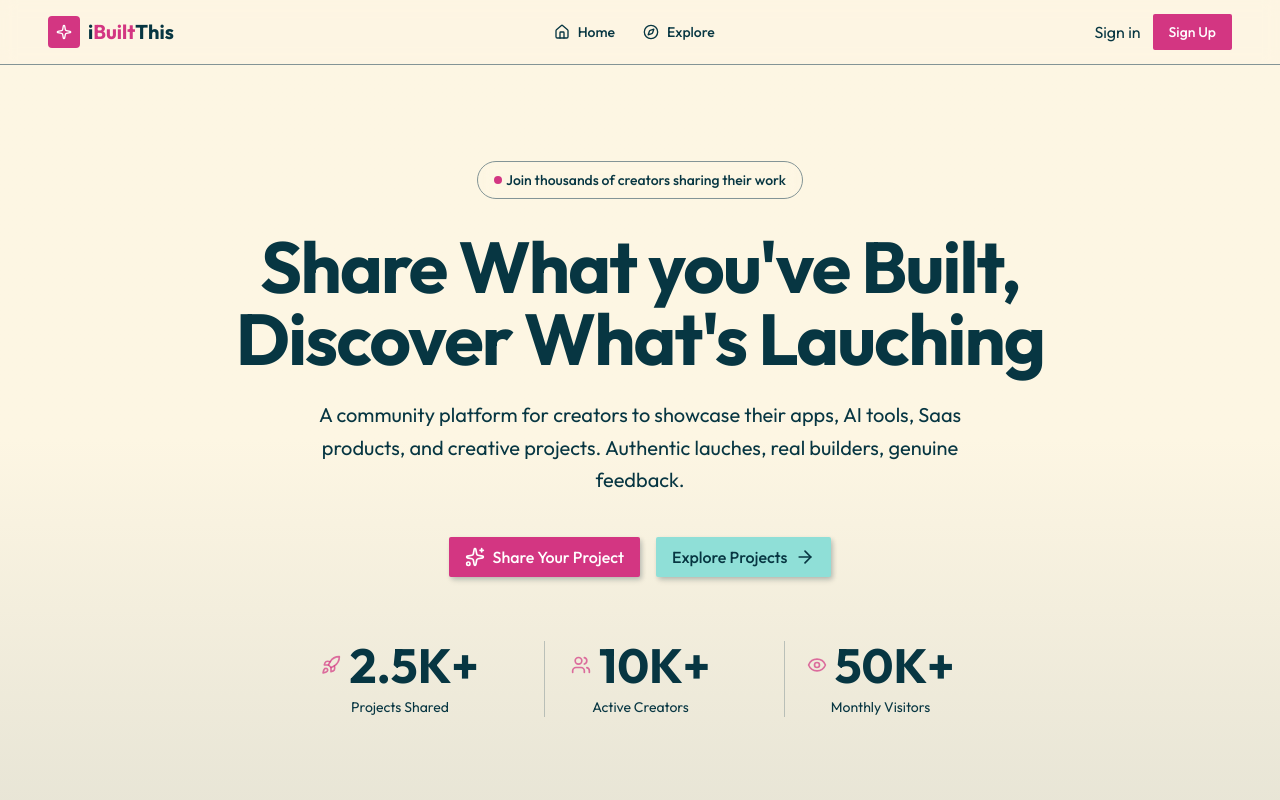
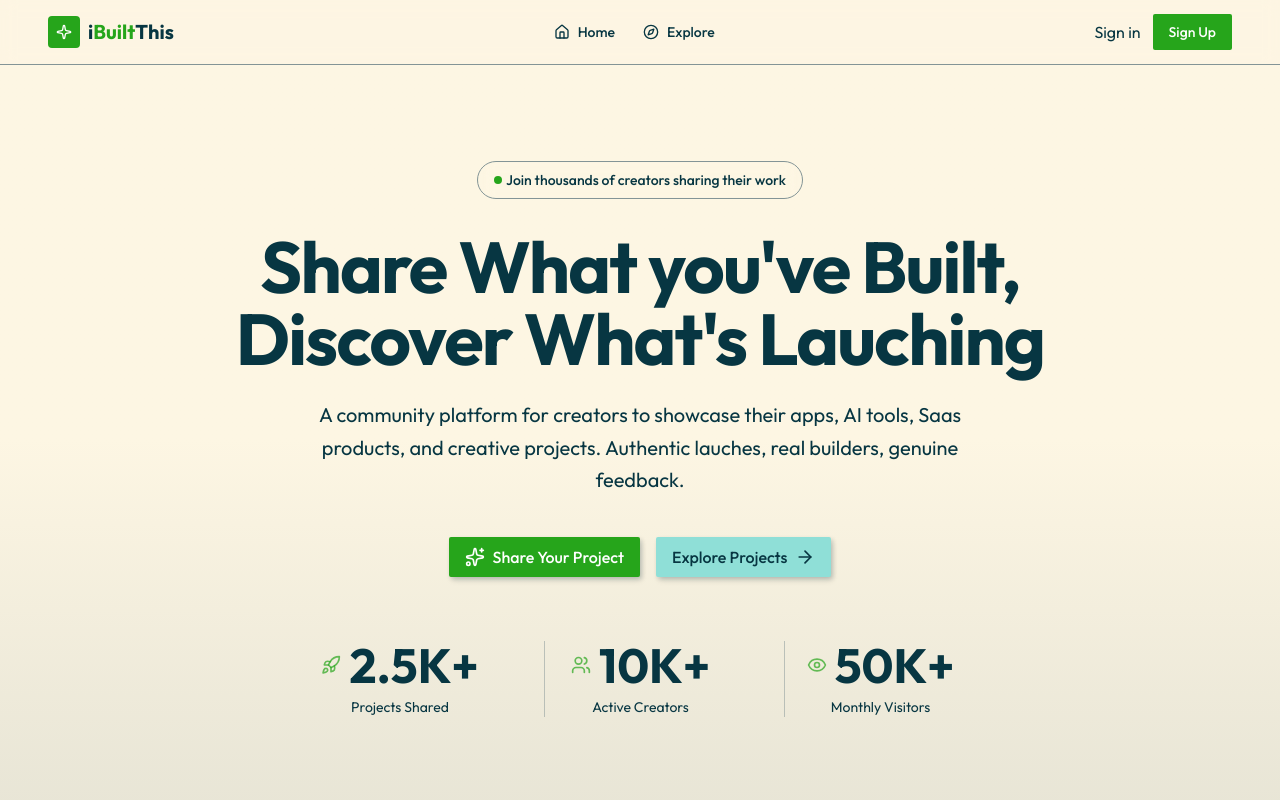
Before and after one commit to thierrydrmv/financial-management-nextjs, a Next.js app: page / in a window 1280 px wide. Shown: the top 800 px of the page. Built offline with nearby package versions, Linux system fonts and the light colour scheme; no server answers; the database is empty.

Commit message:
feat: new color pallet

```diff
--- a/app/globals.css
+++ b/app/globals.css
@@ -50,32 +50,32 @@
   --card-foreground: oklch(0.3092 0.0518 219.6516);
   --popover: oklch(0.9306 0.026 92.402);
   --popover-foreground: oklch(0.3092 0.0518 219.6516);
-  --primary: oklch(0.5924 0.2025 355.8943);
+  --primary: oklch(0.63 0.2 142);
   --primary-foreground: oklch(1 0 0);
   --secondary: oklch(0.85 0.08 187.384);
   --secondary-foreground: oklch(0.3092 0.0518 219.6516);
   --muted: oklch(0.6979 0.0159 196.794);
   --muted-foreground: oklch(0.3092 0.0518 219.6516);
-  --accent: oklch(0.85 0.12 350);
+  --accent: oklch(0.65 0.18 265);
   --accent-foreground: oklch(0.3092 0.0518 219.6516);
   --destructive: oklch(0.5863 0.2064 27.1172);
   --destructive-foreground: oklch(1 0 0);
   --border: oklch(0.6537 0.0197 205.2618);
   --input: oklch(0.6537 0.0197 205.2618);
-  --ring: oklch(0.5924 0.2025 355.8943);
+  --ring: oklch(0.62 0.18 265);
   --chart-1: oklch(0.6149 0.1394 244.9273);
   --chart-2: oklch(0.6437 0.1019 187.384);
-  --chart-3: oklch(0.5924 0.2025 355.8943);
+  --chart-3: oklch(0.62 0.18 265);
   --chart-4: oklch(0.5808 0.1732 39.5003);
   --chart-5: oklch(0.5863 0.2064 27.1172);
   --sidebar: oklch(0.9735 0.0261 90.0953);
   --sidebar-foreground: oklch(0.3092 0.0518 219.6516);
-  --sidebar-primary: oklch(0.5924 0.2025 355.8943);
+  --sidebar-primary: oklch(0.62 0.18 265);
   --sidebar-primary-foreground: oklch(1 0 0);
   --sidebar-accent: oklch(0.6437 0.1019 187.384);
   --sidebar-accent-foreground: oklch(1 0 0);
   --sidebar-border: oklch(0.6537 0.0197 205.2618);
-  --sidebar-ring: oklch(0.5924 0.2025 355.8943);
+  --sidebar-ring: oklch(0.62 0.18 265);
   --font-sans: Outfit, sans-serif;
   --font-serif: ui-serif, Georgia, Cambria, "Times New Roman", Times, serif;
   --font-mono: Space Mono, monospace;
```
